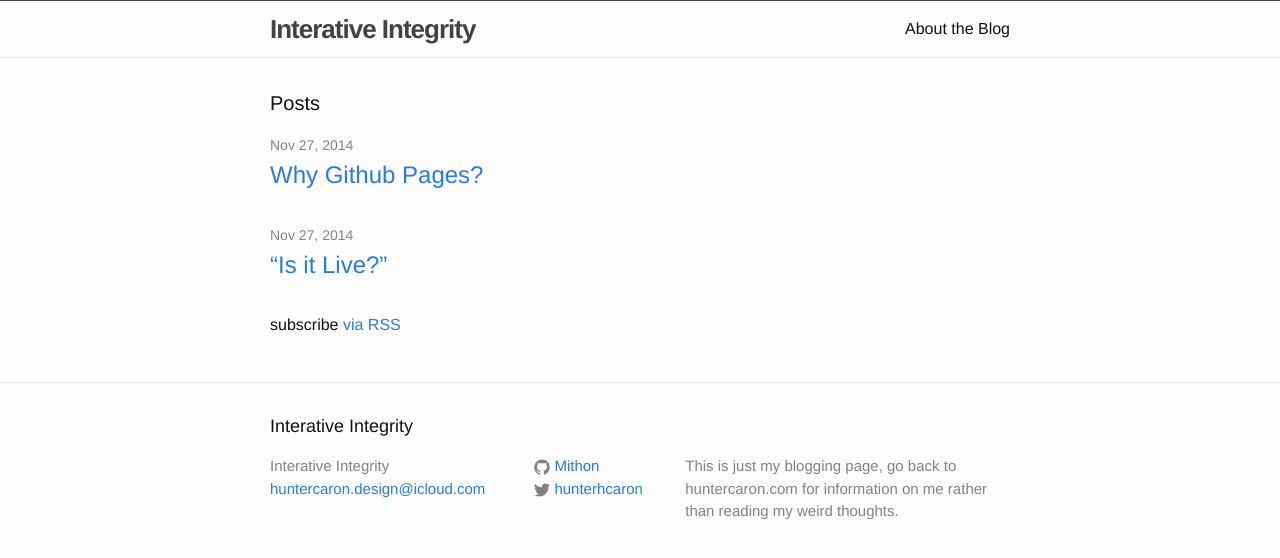
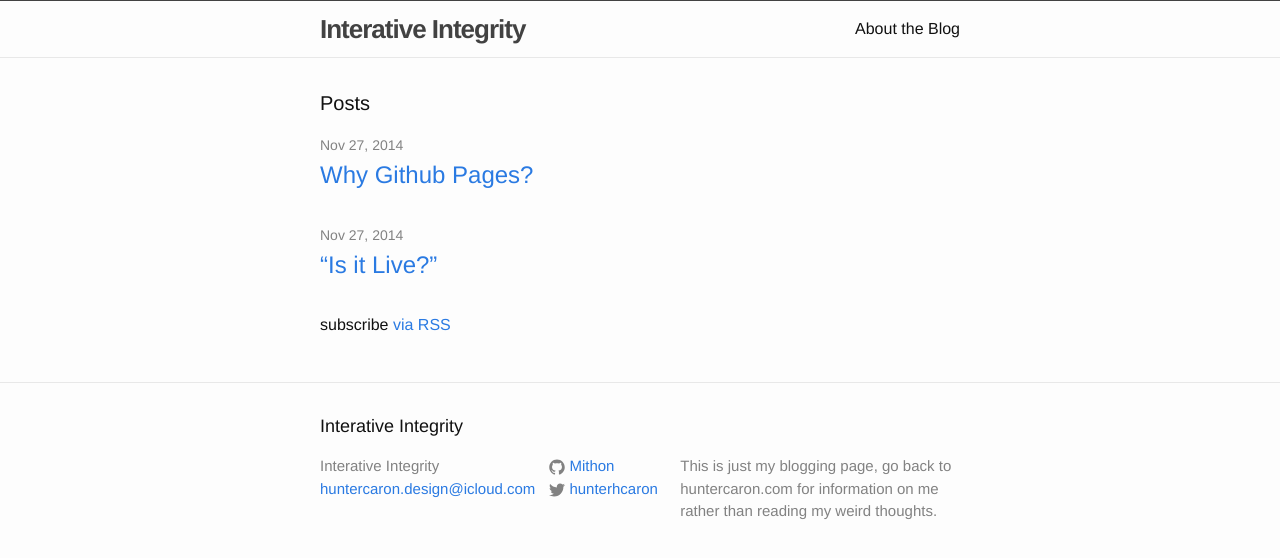
Before and after one commit to Mithon/HCDesignBlog, a Jekyll site: the page built from index.html, in a window 1280 px wide. Shown: the top 558 px of the page. Built offline with Jekyll 4.4.1, drawn with Linux system fonts in a browser that asks for light colours; some web fonts are replaced.

Commit message:
thinner I tell you

```diff
--- a/css/main.scss
+++ b/css/main.scss
@@ -22,7 +22,7 @@ $grey-color-light: lighten($grey-color, 40%);
 $grey-color-dark:  darken($grey-color, 25%);
 
 // Width of the content area
-$content-width:    800px;
+$content-width:    700px;
 
 $on-palm:          600px;
 $on-laptop:        800px;
```
